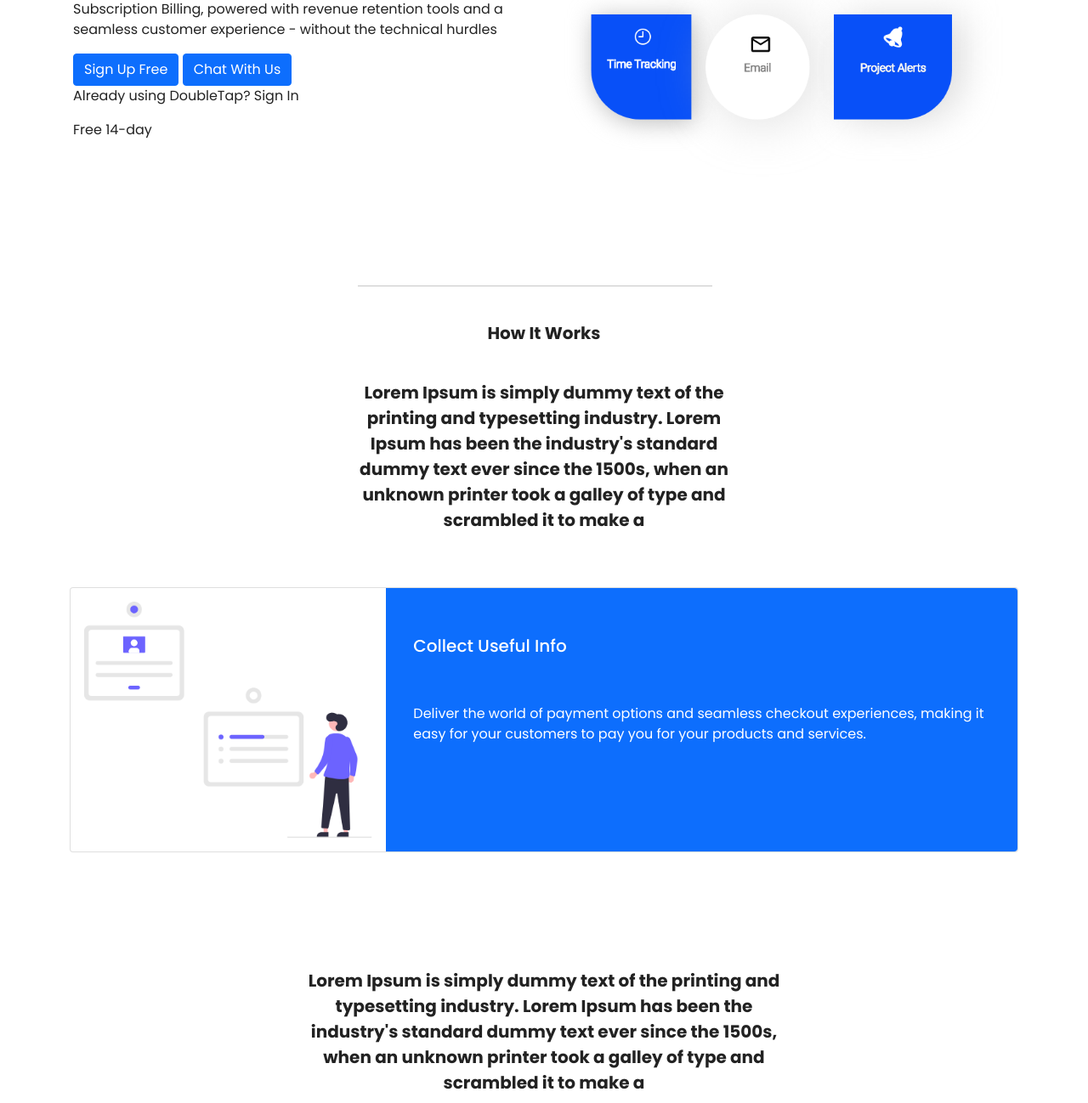
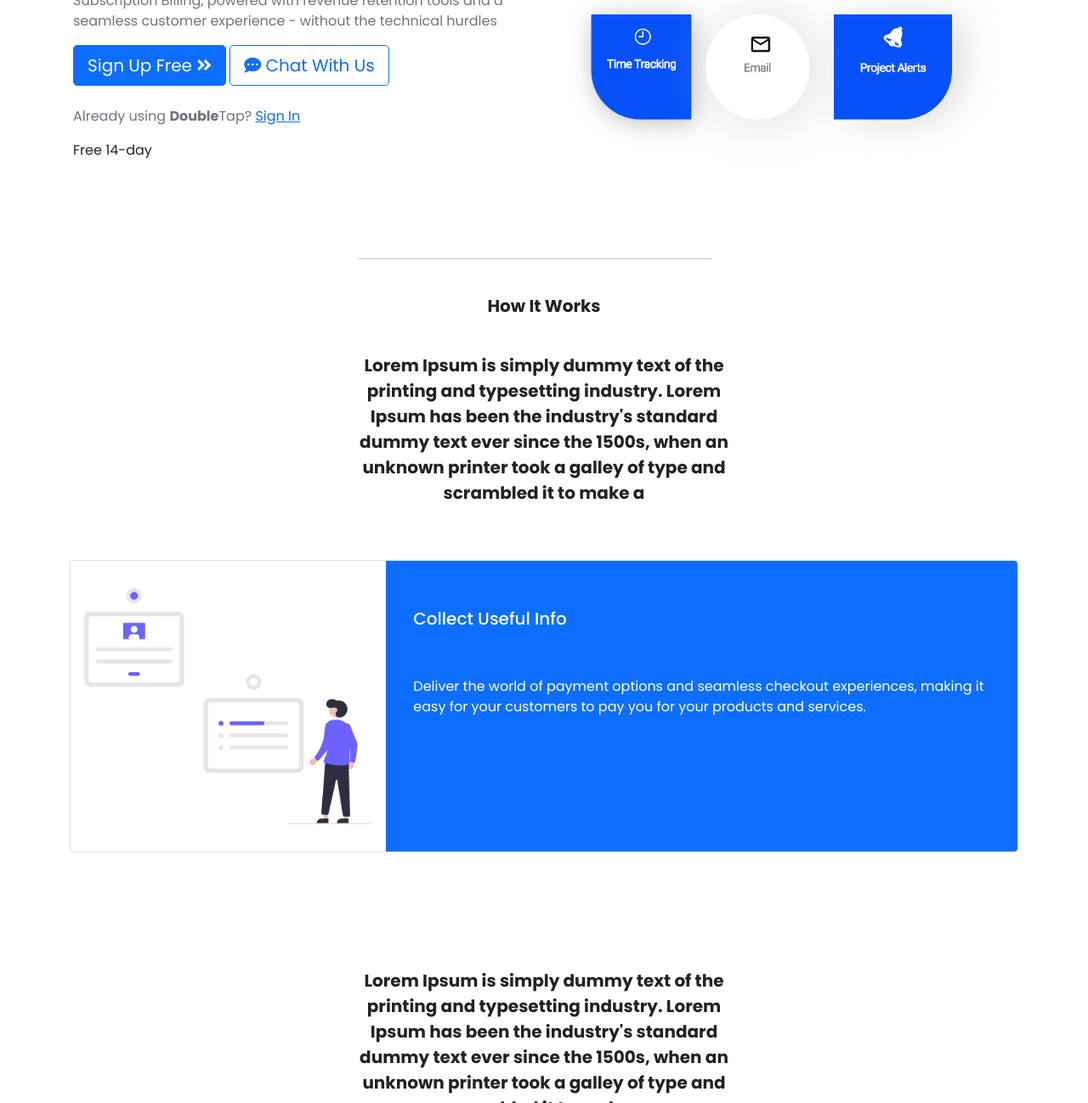
Before and after one commit to jameshoffmire/DoubleTapCRM, a plain HTML site: page HowItWorks.html in a window 1280 px wide. Shown: the part 399-1697 px from the top of the page at 85% size. Drawn offline with nearby package versions, Linux system fonts and the light colour scheme.

Commit message:
update as of 10:59 PM on 10/16

```diff
--- a/HowItWorks.html
+++ b/HowItWorks.html
@@ -19,14 +19,14 @@
         <div class="row padding justify-content-center">
             <div class="col-md-12 col-lg-6 my-auto">
                 <h1 class="display-1">Focus on Your Business</h1>
-                <h5>Let us Handle Everything Else
-
-                </h5>
-                <p>Subscription Billing, powered with revenue
+                <h2>Let us Handle Everything Else</h2>
+                <p class="text-muted">Subscription Billing, powered with revenue
                     retention tools and a seamless customer experience - without the technical hurdles</p>
-                <a href="#" class="btn btn-primary">Sign Up Free</a>
-                <a href="#" class="btn btn-primary">Chat With Us</a>
-                <p>Already using DoubleTap? Sign In</p>
+                <a href="#" class="btn btn-lg btn-primary">Sign Up Free <i class="fas fa-angle-double-right"></i></a>
+                <a href="#" class="btn btn-lg btn-outline-primary"><i class="fas fa-comment-dots"></i> Chat With Us</a>
+                <br>
+                <br>
+                <p class="text-muted">Already using <strong>Double</strong>Tap? <a href="SignIn.html">Sign In</p></a>
                 <p>Free 14-day</p>
             </div>
             <div class="col-md-12 col-lg-6">
@@ -38,7 +38,7 @@
     <!-- Content page -->
 
     <div class="container-fluid padding">
-        <div class="row welcome text-center">
+        <div class="row welcome pt-0 text-center">
             <div class="col-6 mx-auto">
                 <hr class="divider_how_it_works">
                 <br>
@@ -54,13 +54,14 @@
     <!-- Collect Useful Info - Card Approach -->
     <div class="container">
         <div class="card mb-3">
-            <div class="row g-0 card_border">
-                <div class="col-md-4 rounded-start">
-                    <img src="assets_how_it_works\collect-info.png" class="img-fluid rounded-start"
-                        alt="Image placeholder" style="max-height: 500px;">
+            <div class="row g-0">
+                <div class="col-md-4">
+                    <img src="assets_how_it_works\collect-info.png"
+                        class="img-fluid rounded-start mx-auto d-block pt-3 pb-3" alt="Image placeholder"
+                        style="max-height: 310px;">
                 </div>
                 <div class="col-md-8 text-white bg-primary rounded-end">
-                    <div class="card-body rounded-end">
+                    <div class="card-body">
                         <br>
                         <h5 class="card-title">Collect Useful Info</h5>
                         <br>
@@ -79,7 +80,7 @@
     <!-- Lower Content -->
     <div class="container-fluid padding">
         <div class="row welcome text-center">
-            <div class="col-8 mx-auto">
+            <div class="col-6 mx-auto">
                 <br>
                 <br>
                 <br>
@@ -93,13 +94,13 @@
     <!-- Card Get Paid Sooner -->
     <div class="container">
         <div class="card mb-3">
-            <div class="row g-0 card_border">
-                <div class="col-md-4 rounded-start">
-                    <img src="take_payments.png" class="img-fluid rounded-start" alt="Image placeholder"
+            <div class="row g-0">
+                <div class="col-md-4">
+                    <img src="take_payments.png" class="img-fluid mx-auto d-block pt-3 pb-3" alt="Image placeholder"
                         style="max-height: 310px;">
                 </div>
                 <div class="col-md-8 text-white bg-primary rounded-end">
-                    <div class="card-body rounded-end">
+                    <div class="card-bod">
                         <br>
                         <h5 class="card-title">Get Paid Sooner</h5>
                         <br>
```
